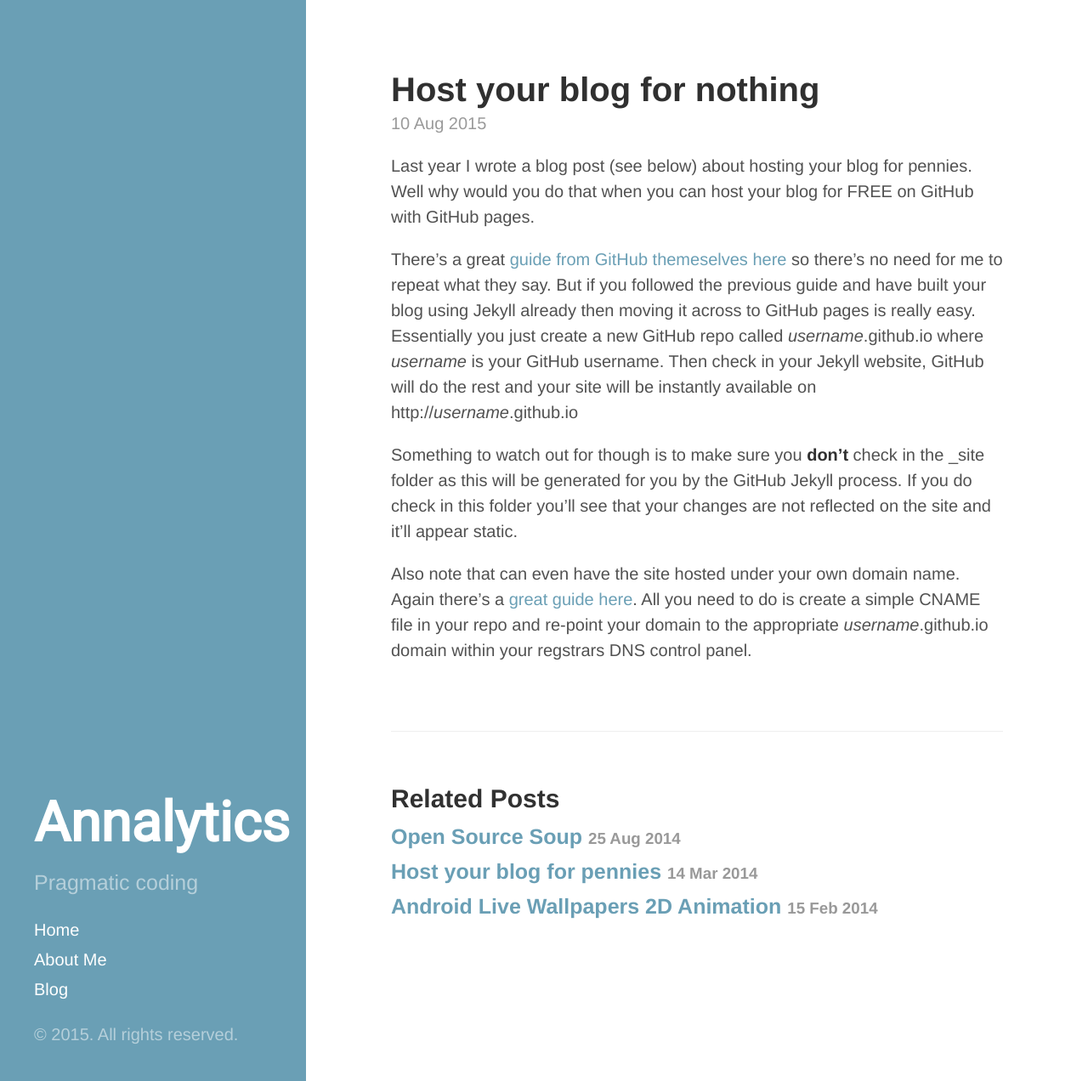
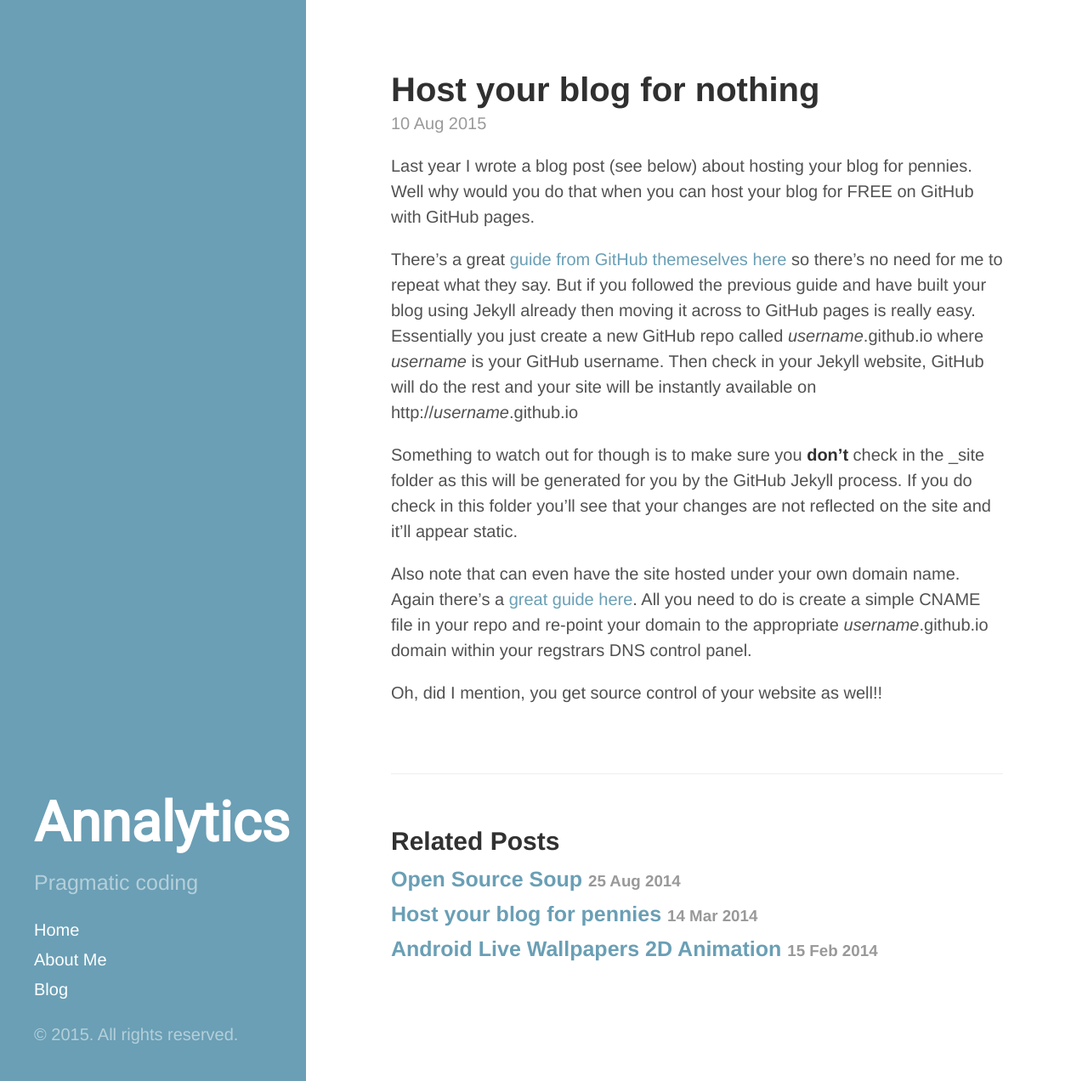
Before and after one commit to brettwold/brettwold.github.io, a Jekyll site: the page built from _posts/2015-08-10-Host-your-blog-for-nothing.md, in a window 1280 px wide and 1272 px high. Shown: the whole window at 85% size. Built offline with Jekyll 4.4.1, drawn with Linux system fonts in a browser that asks for light colours.

Commit message:
Add github pages article

```diff
--- a/_posts/2015-08-10-Host-your-blog-for-nothing.md
+++ b/_posts/2015-08-10-Host-your-blog-for-nothing.md
@@ -17,3 +17,5 @@ need for me to repeat what they say. But if you followed the previous guide and
 Something to watch out for though is to make sure you __don't__ check in the _site folder as this will be generated for you by the GitHub Jekyll process. If you do check in this folder you'll see that your changes are not reflected on the site and it'll appear static.
 
 Also note that can even have the site hosted under your own domain name. Again there's a [great guide here](https://help.github.com/articles/setting-up-a-custom-domain-with-github-pages/). All you need to do is create a simple CNAME file in your repo and re-point your domain to the appropriate *username*.github.io domain within your regstrars DNS control panel.
+
+Oh, did I mention, you get source control of your website as well!!
```
